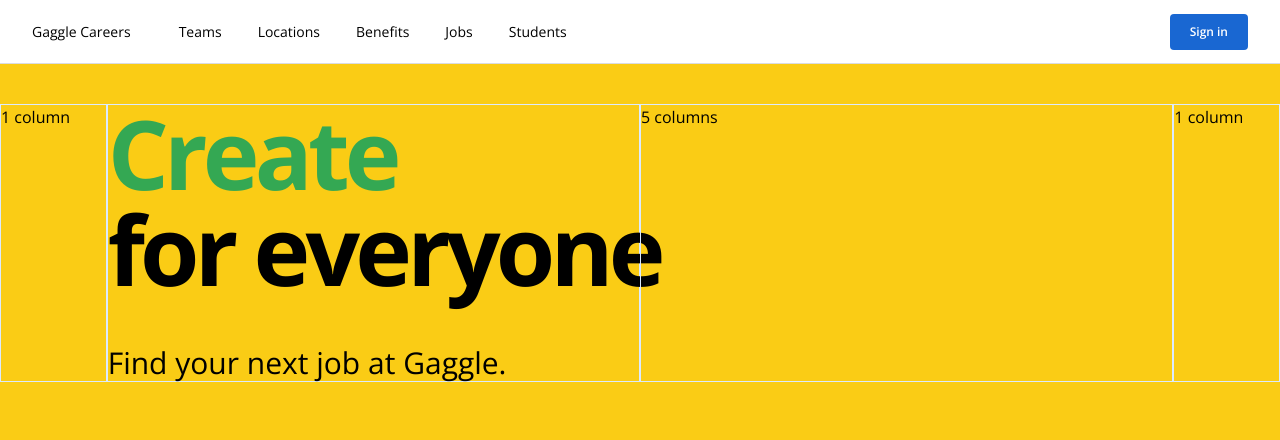
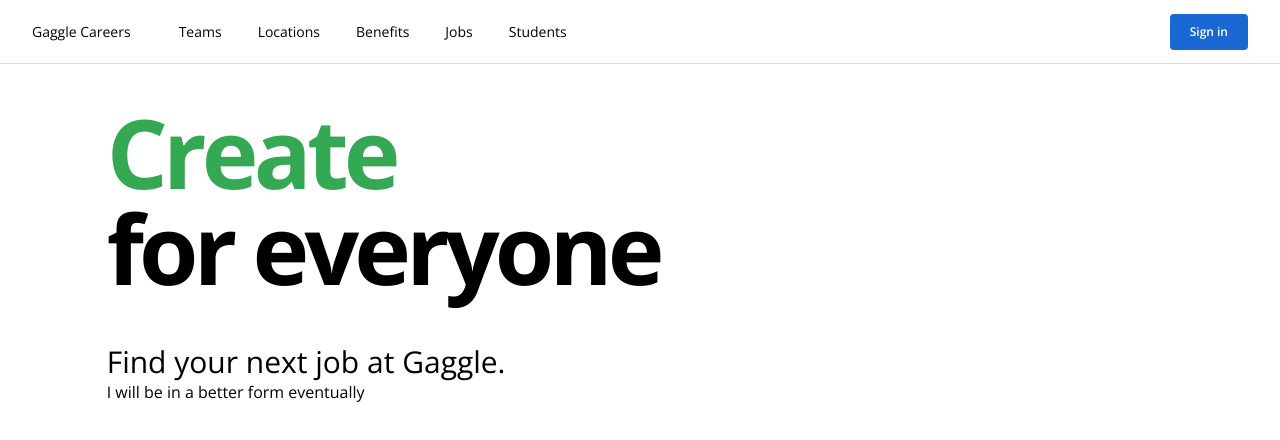
Before and after one commit to neopythe/job-search, a Vue app: page / in a window 1280 px wide. Shown: the top 440 px of the page. Built offline with nearby package versions, Linux system fonts and the light colour scheme.

Commit message:
render JobSearchForm and clean up HeroSection markup

```diff
--- a/src/components/HeroSection.vue
+++ b/src/components/HeroSection.vue
@@ -1,19 +1,14 @@
 <template>
   <main>
-    <section class="flex h-screen flex-col bg-yellow-400 pt-10 pb-20">
+    <section class="flex h-screen flex-col pt-10 pb-20">
       <div class="grid grid-cols-12">
-        <div class="col-span-1 col-start-1 border border-blue-100">
-          1 column
+        <div class="col-span-1 col-start-1"></div>
+        <div class="col-span-5 col-start-2">
+          <headline-animation />
+          <job-search-form />
         </div>
-        <div class="col-span-5 col-start-2 border border-blue-100">
-          <headline-animation />
-        </div>
-        <div class="col-span-5 col-start-7 border border-blue-100">
-          5 columns
-        </div>
-        <div class="col-span-1 col-start-12 border border-blue-100">
-          1 column
-        </div>
+        <div class="col-span-5 col-start-7"></div>
+        <div class="col-span-1 col-start-12"></div>
       </div>
     </section>
   </main>
@@ -21,11 +16,13 @@
 
 <script>
 import HeadlineAnimation from "./HeadlineAnimation.vue";
+import JobSearchForm from "./JobSearchForm.vue";
 
 export default {
   name: "HeroSection",
   components: {
     HeadlineAnimation,
+    JobSearchForm,
   },
 };
 </script>
```
